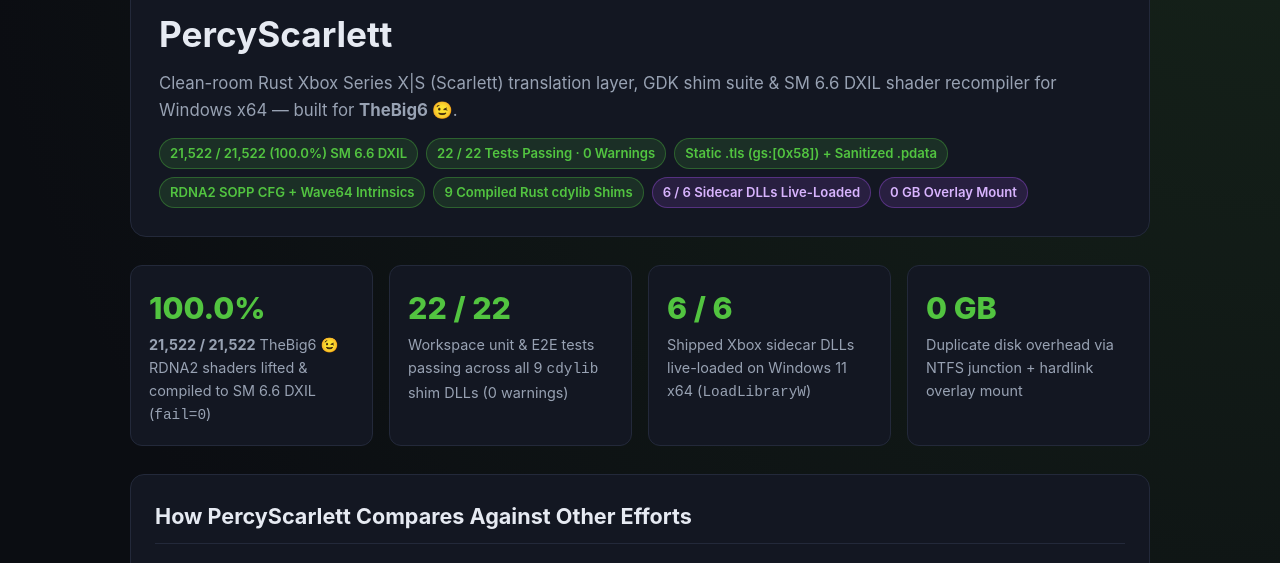
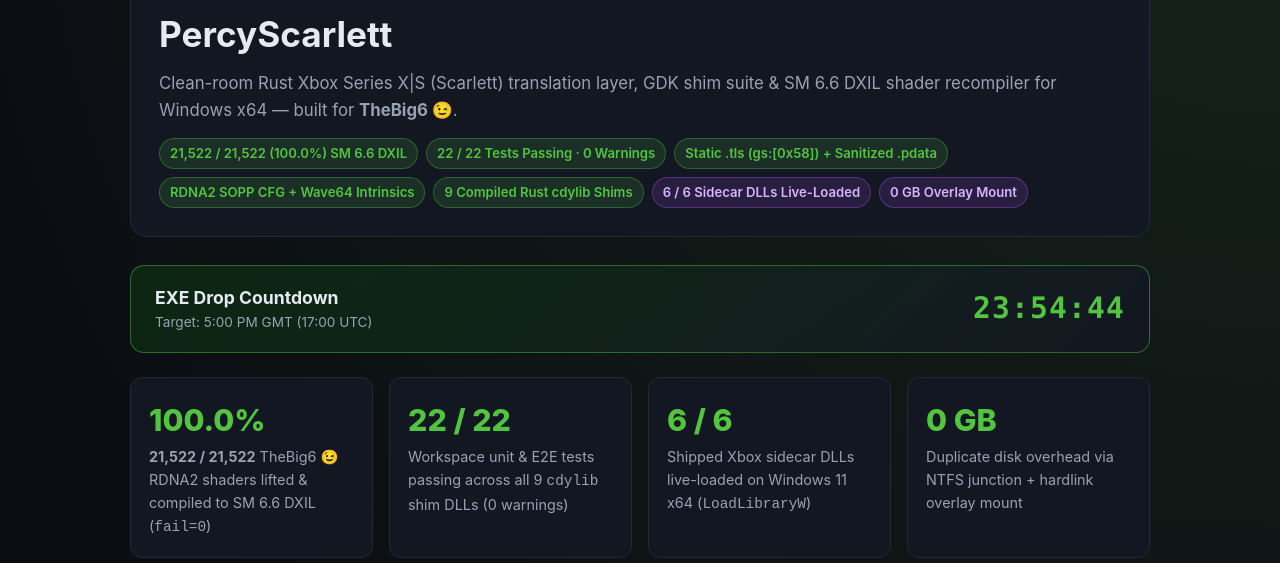
Before and after one commit to rpatty-dev/PercyScarlett, a plain HTML site: page docs/index.html in a window 1280 px wide. Shown: the part 237-800 px from the top of the page. Drawn offline with Linux system fonts and the light colour scheme.

Commit message:
site: add 5pm GMT EXE Drop countdown

```diff
--- a/docs/index.html
+++ b/docs/index.html
@@ -69,6 +69,18 @@
     }
     .stat .num { font-size: 1.9rem; font-weight: 800; color: var(--green); }
     .stat .lbl { color: var(--muted); font-size: 0.9rem; }
+    .countdown-box {
+      display: flex; flex-wrap: wrap; align-items: center; justify-content: space-between; gap: 16px;
+      background: linear-gradient(135deg, rgba(16, 124, 16, 0.22), rgba(19, 23, 34, 0.95));
+      border: 1px solid rgba(82, 196, 64, 0.45); border-radius: 14px;
+      padding: 18px 24px; margin-bottom: 24px;
+    }
+    .countdown-title { font-size: 1.1rem; font-weight: 700; color: var(--text); }
+    .countdown-sub { font-size: 0.85rem; color: var(--muted); }
+    .countdown-timer {
+      font-family: ui-monospace, SFMono-Regular, Menlo, Consolas, monospace;
+      font-size: 1.85rem; font-weight: 800; color: var(--green); letter-spacing: 0.04em;
+    }
     section {
       background: var(--card); border: 1px solid var(--border); border-radius: 14px;
       padding: 24px; margin-bottom: 24px;
@@ -106,6 +118,14 @@
         </div>
       </div>
     </header>
+
+    <div class="countdown-box" id="exe-drop">
+      <div>
+        <div class="countdown-title">EXE Drop Countdown</div>
+        <div class="countdown-sub">Target: 5:00 PM GMT (17:00 UTC)</div>
+      </div>
+      <div class="countdown-timer" id="exe-countdown">--:--:--</div>
+    </div>
 
     <div class="stats">
       <div class="stat">
@@ -216,7 +236,7 @@ Launched target\release\scarlett_sample.exe with PercyScarlett overlay (PID 1525
     </section>
 
     <section>
-      <h2>Proof 3 — Shipped Xbox Sidecar DLLs &amp; 17/17 Workspace Tests</h2>
+      <h2>Proof 3 — Shipped Xbox Sidecar DLLs &amp; 22/22 Workspace Tests</h2>
       <pre>[PASS] amd_fidelityfx_loader_xbox.dll loaded at 0x7ffd2e170000
 [PASS] amd_fidelityfx_upscaler_xbox.dll loaded at 0x7ffcdf570000
 [PASS] Bink2Scarlett.dll loaded at 0x7ffcdf5f0000
@@ -231,5 +251,26 @@ DLL verification: 6 passed, 0 failed</pre>
       PercyScarlett · Clean-room PercyLicense v1.2 interoperability research · No game files, keys, or proprietary SDKs hosted.
     </footer>
   </div>
+  <script>
+    (function () {
+      var target = Date.UTC(2026, 10, 23, 17, 0, 0); // 5:00 PM GMT
+      var el = document.getElementById('exe-countdown');
+      function pad(n) { return n < 10 ? '0' + n : '' + n; }
+      function tick() {
+        var diff = target - Date.now();
+        if (diff <= 0) {
+          el.textContent = 'DROPPING NOW';
+          return;
+        }
+        var totalSec = Math.floor(diff / 1000);
+        var h = Math.floor(totalSec / 3600);
+        var m = Math.floor((totalSec % 3600) / 60);
+        var s = totalSec % 60;
+        el.textContent = pad(h) + ':' + pad(m) + ':' + pad(s);
+      }
+      tick();
+      setInterval(tick, 1000);
+    })();
+  </script>
 </body>
 </html>
```
